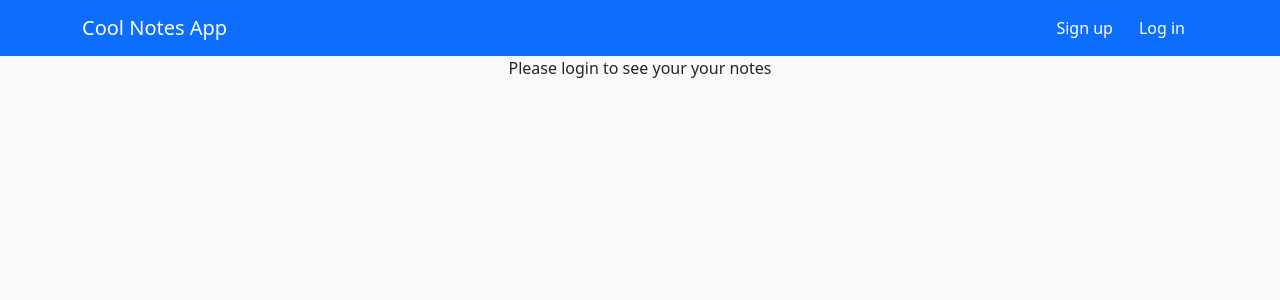
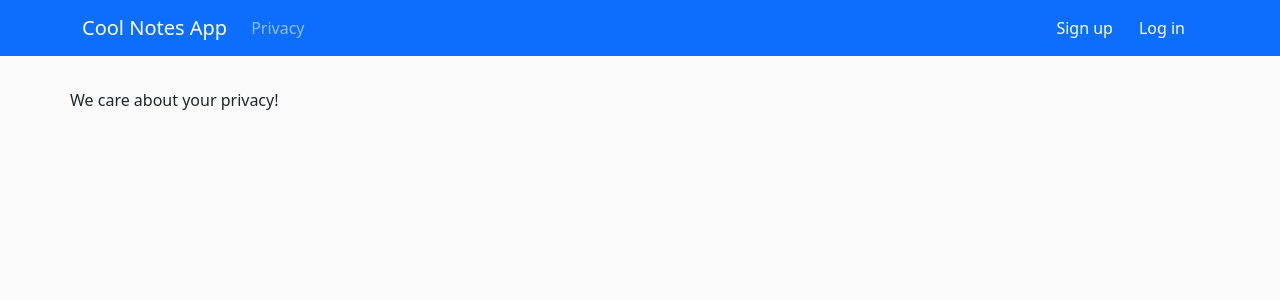
Before and after one commit to AbdullahTami/mern-typescript, a React (Vite) app in the folder frontend/: page /privacy in a window 1280 px wide. Shown: the top 300 px of the page. Built offline with nearby package versions, Linux system fonts and the light colour scheme; no server answers; the HTML template or start-up script is replaced by a standard one.

Commit message:
simple routing

```diff
--- a/frontend/package.json
+++ b/frontend/package.json
@@ -15,7 +15,8 @@
     "react-bootstrap": "^2.10.0",
     "react-dom": "^18.2.0",
     "react-hook-form": "^7.50.1",
-    "react-icons": "^5.0.1"
+    "react-icons": "^5.0.1",
+    "react-router-dom": "^6.22.0"
   },
   "devDependencies": {
     "@types/react": "^18.2.55",
--- a/frontend/src/App.tsx
+++ b/frontend/src/App.tsx
@@ -1,14 +1,15 @@
+import { useEffect, useState } from "react";
 import { Container } from "react-bootstrap";
+import * as NotesApi from "./api/note_api";
 import LoginModal from "./components/LoginModal";
 import NavBar from "./components/NavBar";
 import SignUpModal from "./components/SignUpModal";
-import styles from "./styles/NotesPage.module.css";
-import { useEffect, useState } from "react";
-import * as NotesApi from "./api/note_api";
-
+import { BrowserRouter, Route, Routes } from "react-router-dom";
 import { User } from "./models/user";
-import NotesPageLoggedInView from "./components/NotesPageLoggedInView";
-import NotesPageLoggedOutView from "./components/NotesPageLoggedOutView";
+import NotFoundPage from "./pages/NotFoundPage";
+import NotesPage from "./pages/NotesPage";
+import PrivacyPage from "./pages/PrivacyPage";
+import styles from "./styles/App.module.css";
 
 function App() {
   const [loggedInUser, setLoggedInUser] = useState<User | null>(null);
@@ -27,23 +28,21 @@
     fetchLoggedInUser();
   }, []);
   return (
-    <>
+    <BrowserRouter>
       <NavBar
         loggedInUser={null}
         onLoginClicked={() => setShowLoginModal(true)}
         onLogoutClicked={() => setLoggedInUser(null)}
         onSignUpClicked={() => setShowSignUpModal(true)}
       />
+      <Container className={styles.pageContainer}>
+        <Routes>
+          <Route path="/" element={<NotesPage loggedInUser={loggedInUser} />} />
+          <Route path="/privacy" element={<PrivacyPage />} />
+          <Route path="/*" element={<NotFoundPage />} />
+        </Routes>
+      </Container>
 
-      <Container className={styles.notesPage}>
-        <>
-          {loggedInUser ? (
-            <NotesPageLoggedInView />
-          ) : (
-            <NotesPageLoggedOutView />
-          )}
-        </>
-      </Container>
       {showSignUpModal && (
         <SignUpModal
           onDismiss={() => setShowSignUpModal(false)}
@@ -62,7 +61,7 @@
           }}
         />
       )}
-    </>
+    </BrowserRouter>
   );
 }
 
--- a/frontend/src/components/NavBar.tsx
+++ b/frontend/src/components/NavBar.tsx
@@ -2,6 +2,7 @@
 import { User } from "../models/user";
 import NavBarLoggedInView from "./NavBarLoggedInView";
 import NavBarLoggedOutView from "./NavBarLoggedOutView";
+import { Link } from "react-router-dom";
 
 interface NavBarProps {
   loggedInUser: User | null;
@@ -19,9 +20,16 @@
   return (
     <Navbar bg="primary" variant="dark" expand="lg" sticky="top">
       <Container>
-        <Navbar.Brand>Cool Notes App</Navbar.Brand>
+        <Navbar.Brand to="/" as={Link}>
+          Cool Notes App
+        </Navbar.Brand>
         <Navbar.Toggle aria-controls="main-navbar" />
         <Navbar.Collapse id="main-navbar">
+          <Nav>
+            <Nav.Link to="/privacy" as={Link}>
+              Privacy
+            </Nav.Link>
+          </Nav>
           <Nav className="ms-auto">
             {loggedInUser ? (
               <NavBarLoggedInView
--- /dev/null
+++ b/frontend/src/pages/NotFoundPage.tsx
@@ -0,0 +1,9 @@
+import React from "react";
+
+export default function NotFoundPage() {
+  return (
+    <div>
+      <p>Page not found</p>
+    </div>
+  );
+}
--- /dev/null
+++ b/frontend/src/pages/NotesPage.tsx
@@ -0,0 +1,18 @@
+import { Container } from "react-bootstrap";
+import NotesPageLoggedInView from "../components/NotesPageLoggedInView";
+import NotesPageLoggedOutView from "../components/NotesPageLoggedOutView";
+import styles from "../styles/NotesPage.module.css";
+import { User } from "../models/user";
+
+interface NotesPageProps {
+  loggedInUser: User | null;
+}
+export default function NotesPage({ loggedInUser }: NotesPageProps) {
+  return (
+    <Container className={styles.notesPage}>
+      <>
+        {loggedInUser ? <NotesPageLoggedInView /> : <NotesPageLoggedOutView />}
+      </>
+    </Container>
+  );
+}
--- /dev/null
+++ b/frontend/src/pages/PrivacyPage.tsx
@@ -0,0 +1,9 @@
+import React from "react";
+
+export default function PrivacyPage() {
+  return (
+    <div>
+      <p>We care about your privacy!</p>
+    </div>
+  );
+}
--- /dev/null
+++ b/frontend/src/styles/App.module.css
@@ -0,0 +1,3 @@
+.pageContainer {
+  padding: 32px 0;
+}
```
Also changed, not shown: 1 other file (tests, documents, lock files or other folders).
